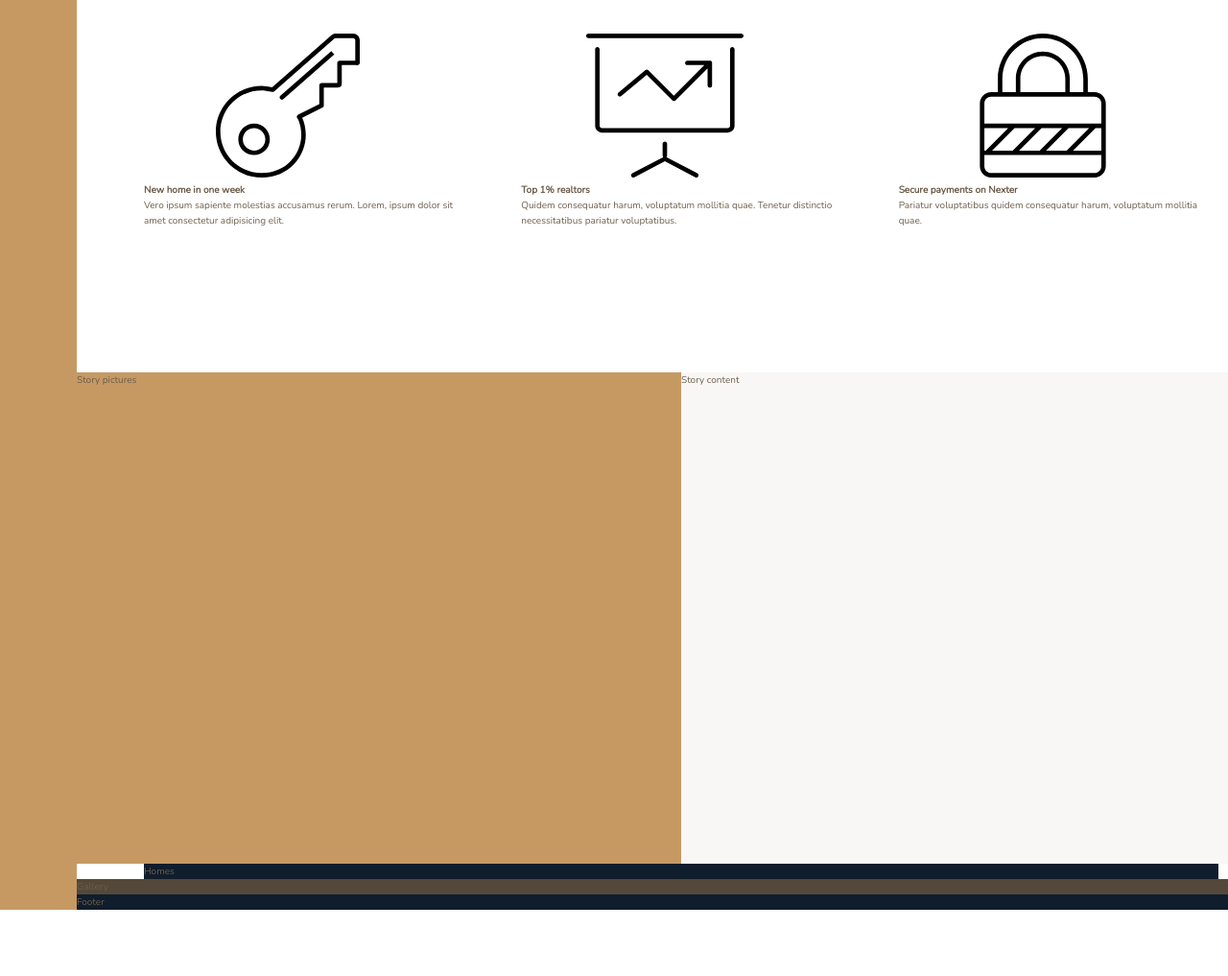
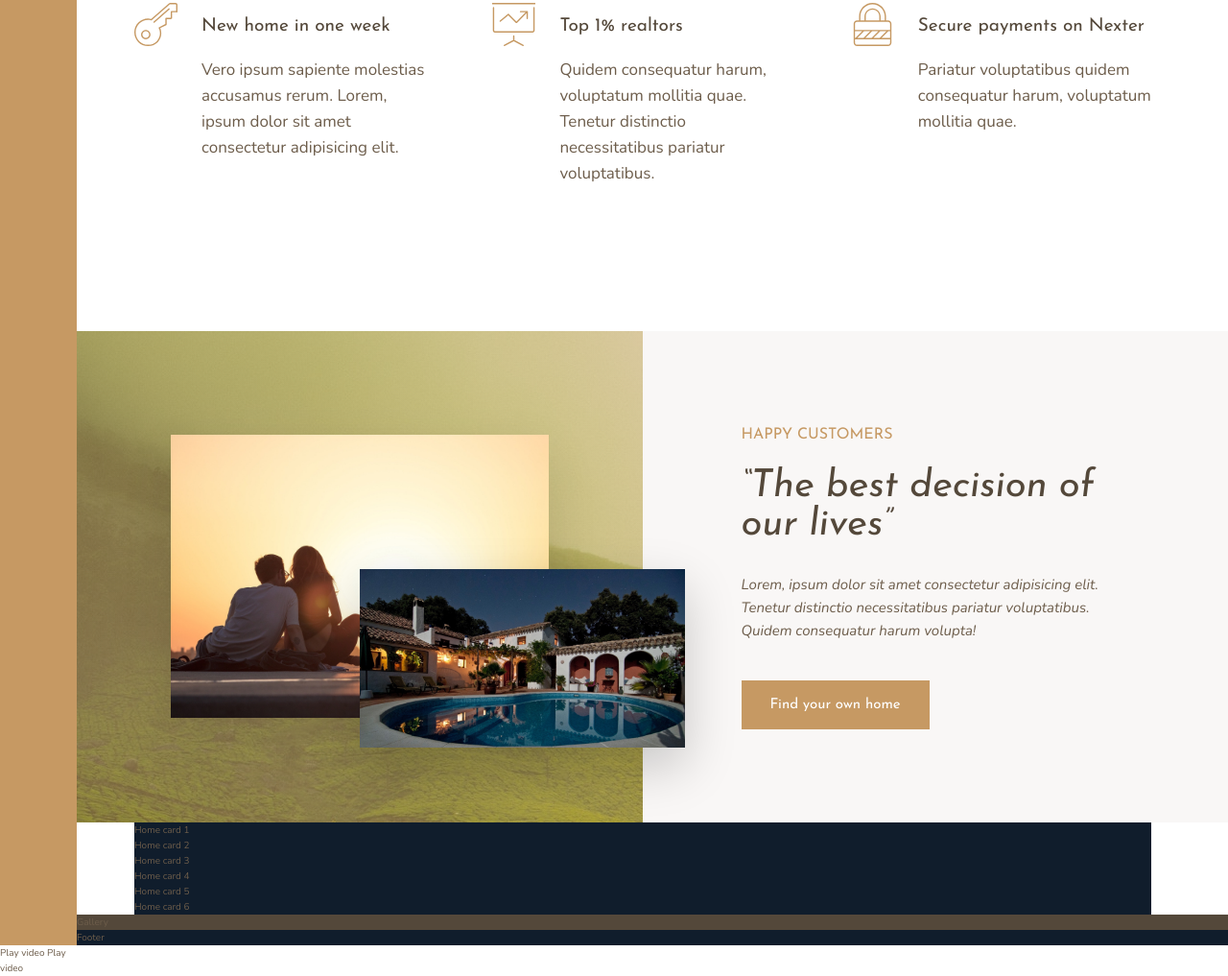
Before and after one commit to nadia643/Nexter, a website: page index.html in a window 1280 px wide. Shown: the part 1018-2035 px from the top of the page at 96% size. Before the commit the page ends 1966 px from the top, so only its background shows below. Drawn offline with nearby package versions, Linux system fonts and the light colour scheme.

Commit message:
added pictures and background to story section

```diff
--- a/index.html
+++ b/index.html
@@ -29,14 +29,14 @@
                 <svg class="feature__icon">
                     <use xlink:href="img/sprite.svg#icon-global"></use>
                 </svg>
-                <h4 class="heading-4">World's best luxury homes</h4>
+                <h4 class="heading-4 heading-4--dark">World's best luxury homes</h4>
                 <p class="feature__text">Lorem, ipsum dolor sit amet consectetur adipisicing elit. Tenetur distinctio necessitatibus pariatur voluptatibus.</p>
             </div>
             <div class="feature">
                 <svg class="feature__icon">
                     <use xlink:href="img/sprite.svg#icon-trophy"></use>
                 </svg>
-                <h4 class="heading-4">Only the best properties</h4>
+                <h4 class="heading-4 heading-4--dark">Only the best properties</h4>
                 <p class="feature__text">Voluptatum mollitia quae. Vero ipsum sapiente molestias accusamus rerum sed a eligendi aut quia.
                 </p>
             </div>
@@ -44,42 +44,54 @@
                 <svg class="feature__icon">
                     <use xlink:href="img/sprite.svg#icon-map-pin"></use>
                 </svg>
-                <h4 class="heading-4">All homes in top locations</h4>
+                <h4 class="heading-4 heading-4--dark">All homes in top locations</h4>
                 <p class="feature__text">Tenetur distinctio necessitatibus pariatur voluptatibus quidem consequatur harum.</p>
             </div>
             <div class="feature">
                 <svg class="feature__icon">
                     <use xlink:href="img/sprite.svg#icon-key"></use>
                 </svg>
-                <h4 class="heading-4">New home in one week</h4>
+                <h4 class="heading-4 heading-4--dark">New home in one week</h4>
                 <p class="feature__text">Vero ipsum sapiente molestias accusamus rerum. Lorem, ipsum dolor sit amet consectetur adipisicing elit.</p>
             </div>
             <div class="feature">
                 <svg class="feature__icon">
                     <use xlink:href="img/sprite.svg#icon-presentation"></use>
                 </svg>
-                <h4 class="heading-4">Top 1% realtors</h4>
+                <h4 class="heading-4 heading-4--dark">Top 1% realtors</h4>
                 <p class="feature__text">Quidem consequatur harum, voluptatum mollitia quae. Tenetur distinctio necessitatibus pariatur voluptatibus.</p>
             </div>
             <div class="feature">
                 <svg class="feature__icon">
                     <use xlink:href="img/sprite.svg#icon-lock"></use>
                 </svg>
-                <h4 class="heading-4">Secure payments on Nexter</h4>
+                <h4 class="heading-4 heading-4--dark">Secure payments on Nexter</h4>
                 <p class="feature__text">Pariatur voluptatibus quidem consequatur harum, voluptatum mollitia quae.</p>
             </div>
         </section>
 
         <div class="story__pictures">
-            Story pictures
+            <img src="img/story-1.jpeg" alt="Couple with new house" class="story__img--1">
+            <img src="img/story-2.jpeg" alt="New house" class="story__img--2">
         </div>
 
         <div class="story__content">
-            Story content
+            <h3 class="heading-3 mb-sm">Happy Customers</h3>
+            <h2 class="heading-2 heading-2--dark mb-md">&ldquo;The best decision of our lives&rdquo;</h2>
+            <p class="story__text">
+                Lorem, ipsum dolor sit amet consectetur adipisicing elit. Tenetur
+                distinctio necessitatibus pariatur voluptatibus. Quidem consequatur harum volupta!
+            </p>
+            <button class="btn">Find your own home</button>
         </div>
 
         <section class="homes">
-            Homes
+            <div class="home">Home card 1</div>
+            <div class="home">Home card 2</div>
+            <div class="home">Home card 3</div>
+            <div class="home">Home card 4</div>
+            <div class="home">Home card 5</div>
+            <div class="home">Home card 6</div>
         </section>
 
         <section class="gallery">
@@ -90,4 +102,5 @@
             Footer
         </footer>
     </body>
-</html>
+</html>Play video
+Play video
--- a/sass/_features.scss
+++ b/sass/_features.scss
@@ -4,10 +4,31 @@
     margin: 15rem 0;
 
     display: grid;
-    grid-template-columns: repeat(3, 1fr);
+    // grid-template-columns: repeat(3, 1fr);
+    // width of the tracks will always fit between 25rem and 1fr. CSS will add
+    // extra tracks to fit in the container to change it as the page gets smaller.
+    grid-template-columns: repeat(auto-fit, minmax(25rem, 1fr));
     gap: 6rem;
+    align-items: start;
 }
 
 .feature {
 
+    display: grid;
+    grid-template-columns: min-content 1fr;
+    row-gap: 1.5rem;
+    column-gap: 2.5rem;
+
+    &__icon {
+        fill: $color-primary;
+        width: 4.5rem;
+        height: 4.5rem;
+        grid-row: 1 / span 2;
+        transform: translateY(-1rem);
+    }
+
+    &__text {
+        font-size: 1.7rem;
+    }
+
 }
--- a/sass/_story.scss
+++ b/sass/_story.scss
@@ -3,10 +3,51 @@
     &__pictures {
         background-color: $color-primary;
         grid-column: full-start / col-end 4;
+        background-image: linear-gradient(rgba($color-primary, .5), rgba($color-primary, .5)), url(../img/back.jpg);
+
+        display: grid;
+        grid-template-rows: repeat(6, 1fr);
+        grid-template-columns: repeat(6, 1fr);
+        align-items: center;
+    }
+
+    &__img--1 {
+        width: 100%;
+        grid-row: 2 / 6;
+        grid-column: 2 / 6;
+        box-shadow: 0 2rem 5rem rgba(#000, .1);
+    }
+
+    &__img--2 {
+        width: 115%;
+        grid-row: 4 / 6;
+        grid-column: 4 / 7;
+        z-index: 20;
+        box-shadow: 0 2rem 5rem rgba(#000, .2);
     }
 
     &__content {
         background-color: $color-grey-light-1;
         grid-column: col-start 5 / full-end;
+
+        padding: 6rem 8vw;
+
+        /*
+        display: flex;
+        flex-direction: column;
+        justify-content: center;
+        align-items: flex-start;
+        */
+        // this does the same as what is comemented out above
+        display: grid;
+        align-content: center;
+        justify-items: start;
+
+    }
+
+    &__text {
+        font-size: 1.5rem;
+        font-style: italic;
+        margin-bottom: 4rem;
     }
 }
--- a/sass/_typography.scss
+++ b/sass/_typography.scss
@@ -0,0 +1,56 @@
+%heading {
+    font-family: $font-display;
+    font-weight: 400;
+}
+
+.heading-1 {
+    @extend %heading;
+}
+
+.heading-2 {
+    @extend %heading;
+    font-size: 4rem;
+    font-style: italic;
+    line-height: 1;
+
+    &--light { color: $color-grey-light-1 };
+    &--dark { color: $color-grey-dark-1 };
+}
+
+.heading-3 {
+    @extend %heading;
+    font-size: 1.6rem;
+    color: $color-primary;
+    text-transform: uppercase;
+}
+
+.heading-4 {
+    @extend %heading;
+    font-size: 1.9rem;
+
+    &--light { color: $color-grey-light-1 };
+    &--dark { color: $color-grey-dark-1 };
+}
+
+.btn {
+    background-color: $color-primary;
+    color: #fff;
+    border: none;
+    border-radius: 0;
+    font-family: $font-display;
+    font-size: 1.5rem;
+    text-transform: uppecase;
+    padding: 1.8rem 3rem;
+    cursor: pointer;
+    transition: all .2s;
+
+    &:hover {
+        background-color: $color-primary-dark;
+    }
+}
+
+// margin small etc
+.mb-sm { margin-bottom: 2rem; }
+.mb-md { margin-bottom: 3rem; }
+.mb-lg { margin-bottom: 4rem; }
+.mb-hg { margin-bottom: 8rem; }
```
Also changed, not shown: css/style.css, 1 other file.
